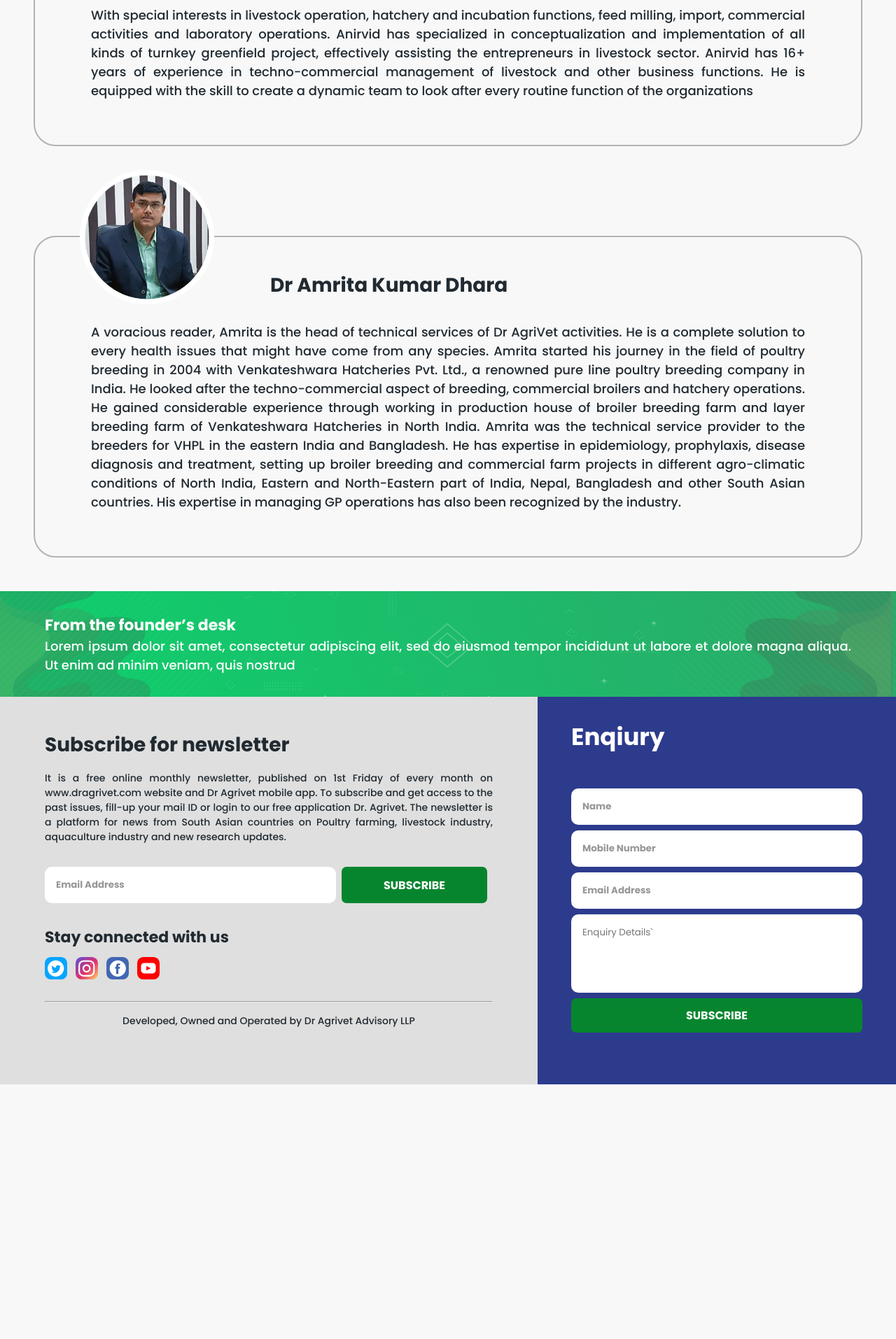
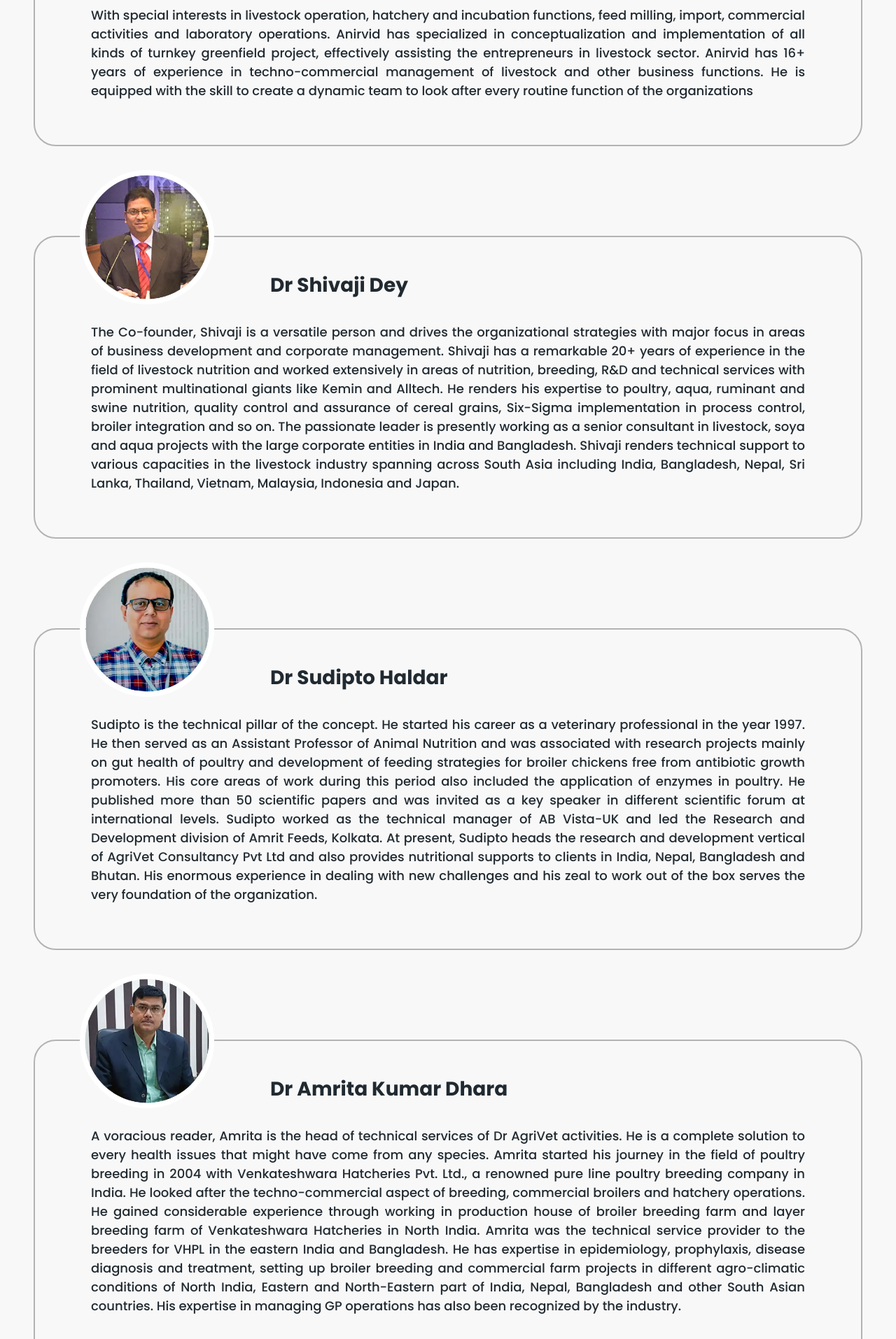
Before and after one commit to srijitasd/dr-agrivet, a PHP site: page /promoters.php in a window 1280 px wide. Shown: the part 1333-3247 px from the top of the page at 70% size. Before the commit the page ends 2883 px from the top, so only its background shows below. Run offline with PHP 8.4, Linux system fonts and the light colour scheme; some libraries are stand-ins or nearby versions.

Commit message:
more promoters added

```diff
--- a/css/main.css
+++ b/css/main.css
@@ -3,6 +3,10 @@
   margin: 0;
   box-sizing: border-box;
   font-family: "Poppins", sans-serif;
+}
+
+html {
+  scroll-behavior: smooth;
 }
 
 body {
--- a/partials/footer.php
+++ b/partials/footer.php
@@ -28,7 +28,7 @@
                 <p class="footer-end-content">Developed, Owned and Operated by Dr Agrivet Advisory LLP</p>
                 </div>
 
-                <div class="footer-form">
+                <div class="footer-form" id="footer-form">
                 <form>
                     <h2>Enqiury</h2>
                     <input type="text" placeholder="Name" name="en_name" id="en-name">
--- a/promoters.php
+++ b/promoters.php
@@ -41,6 +41,37 @@
     </div>
 
     <div class="promoters-card">
+        <img src="./assets/images/promoter-3.webp" alt="">
+        <h3 class="promoter-name">Dr Shivaji Dey</h3>
+        <p>The Co-founder, Shivaji is a versatile person and drives the organizational strategies with major focus
+        in areas of business development and corporate management. Shivaji has a remarkable 20+ years of experience
+        in the field of livestock nutrition and worked extensively in areas of nutrition, breeding, R&D and technical
+        services with prominent multinational giants like Kemin and Alltech. He renders his expertise to poultry,
+        aqua, ruminant and swine nutrition, quality control and assurance of cereal grains, Six-Sigma implementation
+        in process control, broiler integration and so on. The passionate leader is presently working as a senior
+        consultant in livestock, soya and aqua projects with the large corporate entities in India and Bangladesh.
+        Shivaji renders technical support to various capacities in the livestock industry spanning across South Asia
+        including India, Bangladesh, Nepal, Sri Lanka, Thailand, Vietnam, Malaysia, Indonesia and Japan.
+        </p>
+    </div>
+
+    <div class="promoters-card">
+        <img src="./assets/images/promoter-4.webp" alt="">
+        <h3 class="promoter-name">Dr Sudipto Haldar</h3>
+        <p>Sudipto is the technical pillar of the concept. He started his career as a veterinary professional in the
+         year 1997. He then served as an Assistant Professor of Animal Nutrition and was associated with research
+         projects mainly on gut health of poultry and development of feeding strategies for broiler chickens free
+         from antibiotic growth promoters. His core areas of work during this period also included the application
+         of enzymes in poultry. He published more than 50 scientific papers and was invited as a key speaker in
+         different scientific forum at international levels. Sudipto worked as the technical manager of AB Vista-UK
+         and led the Research and Development division of Amrit Feeds, Kolkata. At present, Sudipto heads the research
+         and development vertical of AgriVet Consultancy Pvt Ltd and also provides nutritional supports to clients
+         in India, Nepal, Bangladesh and Bhutan. His enormous experience in dealing with new challenges and his zeal
+         to work out of the box serves the very foundation of the organization.
+        </p>
+    </div>
+
+    <div class="promoters-card">
         <img src="./assets/images/promoter-2.webp" alt="">
         <h3 class="promoter-name">Dr Amrita Kumar Dhara</h3>
         <p>A voracious reader, Amrita is the head of technical services of Dr AgriVet activities. He is a complete
@@ -56,6 +87,19 @@
              managing GP operations has also been recognized by the industry.
         </p>
     </div>
+
+    <div class="promoters-card">
+        <img src="./assets/images/promoter-5.webp" alt="">
+        <h3 class="promoter-name">Saikat Ray</h3>
+        <p>Saikat is a chemical engineer from Jadavpur University, Kolkata India, and served a short stint in leading
+         multinational corporations in the water treatment and animal nutrition domain. He demonstrated his strong
+         entrepreneurial ability from the very early days of his career. He introduced a few ground-breaking concepts
+          in the Indian subcontinent and co-founded a few companies that are running successfully. His excellent
+          team playing abilities not only helped him curate his ideas better, but also have paved ways for a myriad
+          of fruitful collaborations with domain specialists. Saikat has involved himself in the entire value chain:
+          from farm to fork - at some stage or the other and has a remarkably clear idea about customer expectations.
+        </p>
+    </div>
   </div>
 </div>
 
--- a/scss/_custom-element.scss
+++ b/scss/_custom-element.scss
@@ -1,3 +1,7 @@
+html {
+  scroll-behavior: smooth;
+}
+
 body {
   background-color: $background-color;
   color: $text-color;
```
Also changed, not shown: index.php (+4 -3 lines), assets/images/promoter-3.webp (added), assets/images/promoter-4.webp (added), assets/images/promoter-5.webp (added), 1 other file.
